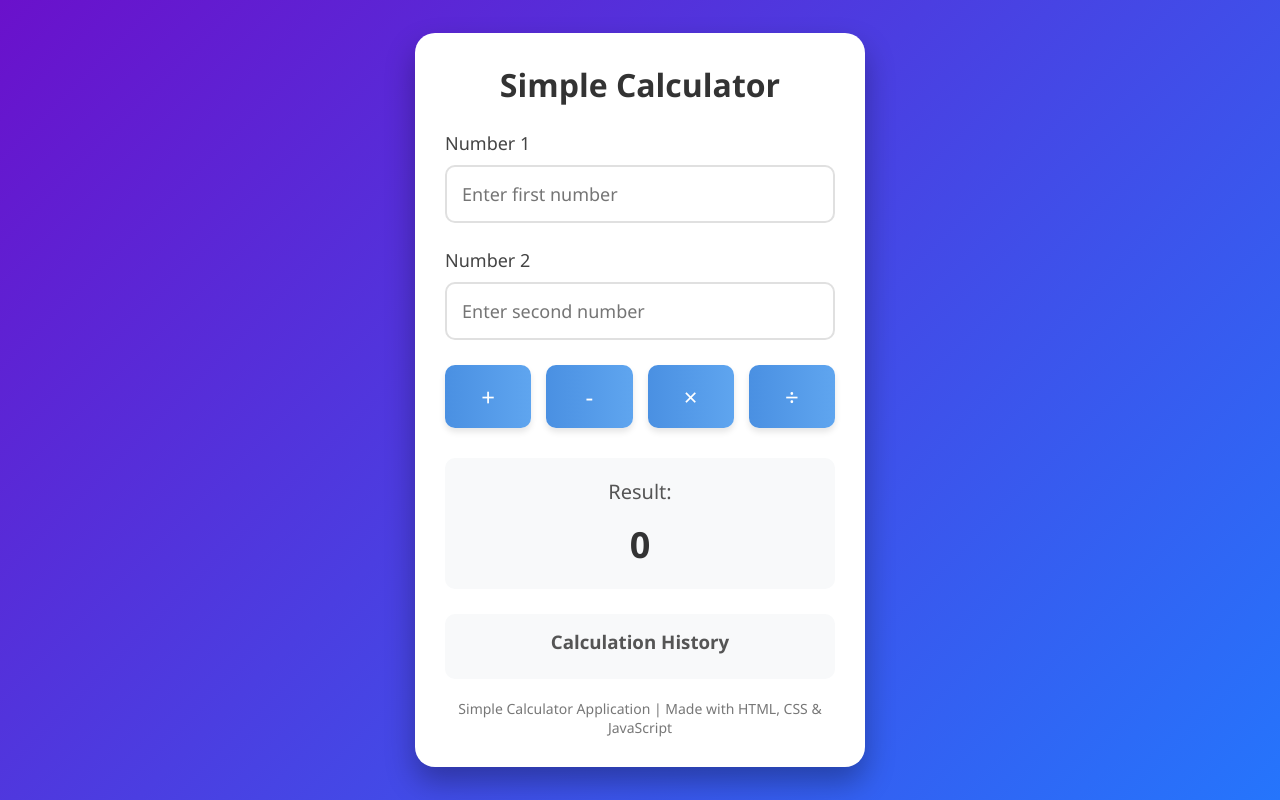
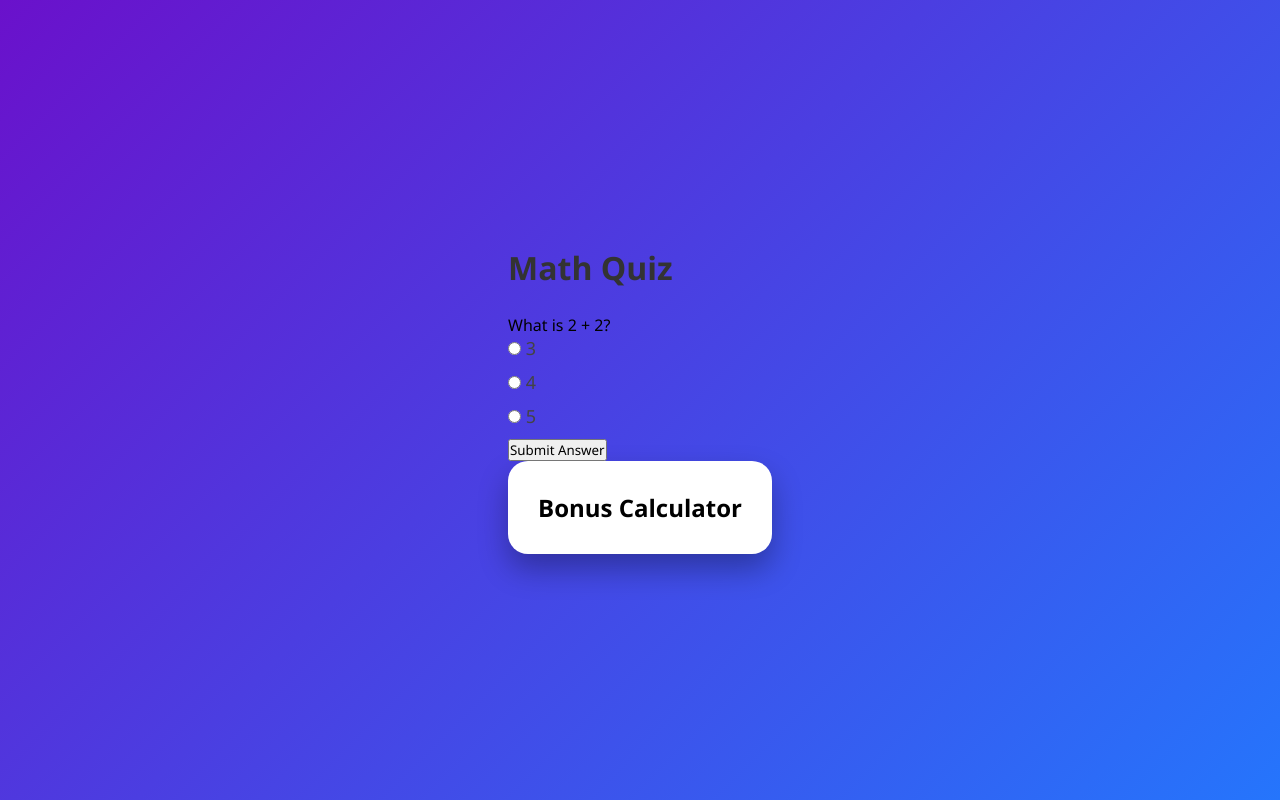
Before and after one commit to AKN-Antony/ALX_Simple_Quiz, a plain HTML site: page index.html in a window 1280 px wide. Drawn offline with Linux system fonts and the light colour scheme.

Commit message:
Updated index.html

```diff
--- a/index.html
+++ b/index.html
@@ -3,45 +3,39 @@
 <head>
     <meta charset="UTF-8">
     <meta name="viewport" content="width=device-width, initial-scale=1.0">
-    <title>Simple Calculator</title>
+    <title>Math Quiz</title>
     <link rel="stylesheet" href="style.css">
 </head>
 <body>
-    <div class="calculator-container">
-        <h1>Simple Calculator</h1>
+    <div class="quiz-container">
+        <h1>Math Quiz</h1>
 
-        <div class="input-group">
-            <label for="number1">Number 1</label>
-            <input type="number" id="number1" placeholder="Enter first number">
+        <div id="quiz-question">
+            What is 2 + 2?
         </div>
 
-        <div class="input-group">
-            <label for="number2">Number 2</label>
-            <input type="number" id="number2" placeholder="Enter second number">
+        <div class="options">
+            <label>
+                <input type="radio" name="quiz" value="3"> 3
+            </label>
+            <label>
+                <input type="radio" name="quiz" value="4"> 4
+            </label>
+            <label>
+                <input type="radio" name="quiz" value="5"> 5
+            </label>
         </div>
 
-        <div class="operations">
-            <button class="operation-btn" data-operation="add">+</button>
-            <button class="operation-btn" data-operation="subtract">-</button>
-            <button class="operation-btn" data-operation="multiply">×</button>
-            <button class="operation-btn" data-operation="divide">÷</button>
-        </div>
+        <button id="submit-answer">Submit Answer</button>
 
-        <div class="result-container">
-            <div class="result-title">Result:</div>
-            <div id="result">0</div>
-        </div>
+        <div id="feedback"></div>
 
-        <div class="history">
-            <h3>Calculation History</h3>
-            <ul id="history-list"></ul>
-        </div>
-
-        <div class="footer">
-            Simple Calculator Application | Made with HTML, CSS & JavaScript
+        <div class="calculator-container">
+            <h2>Bonus Calculator</h2>
+            <!-- Calculator HTML remains the same -->
         </div>
     </div>
 
-    <script src="quiz.js"></script>
+    <script src="script.js"></script>
 </body>
 </html>
```
